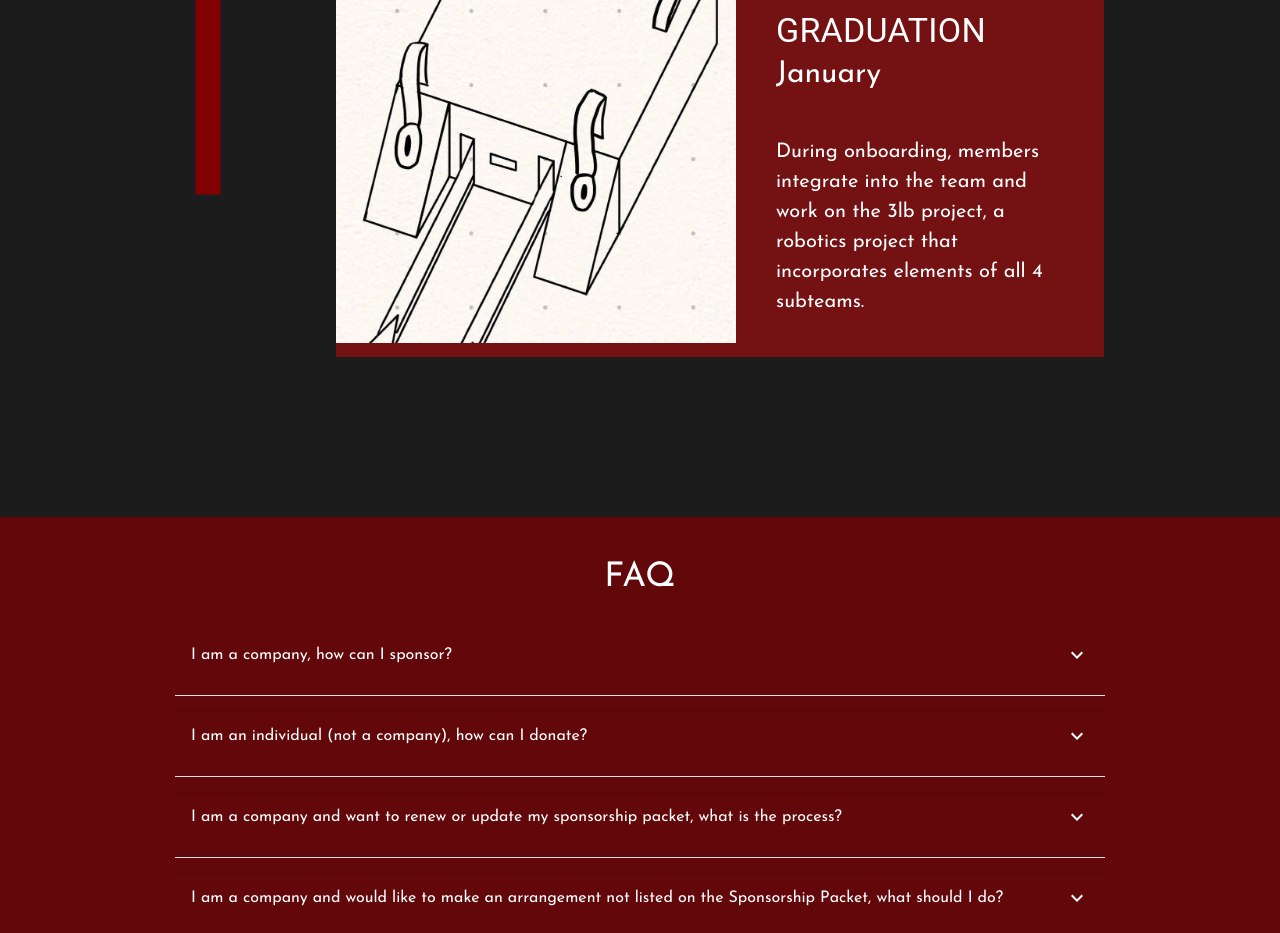
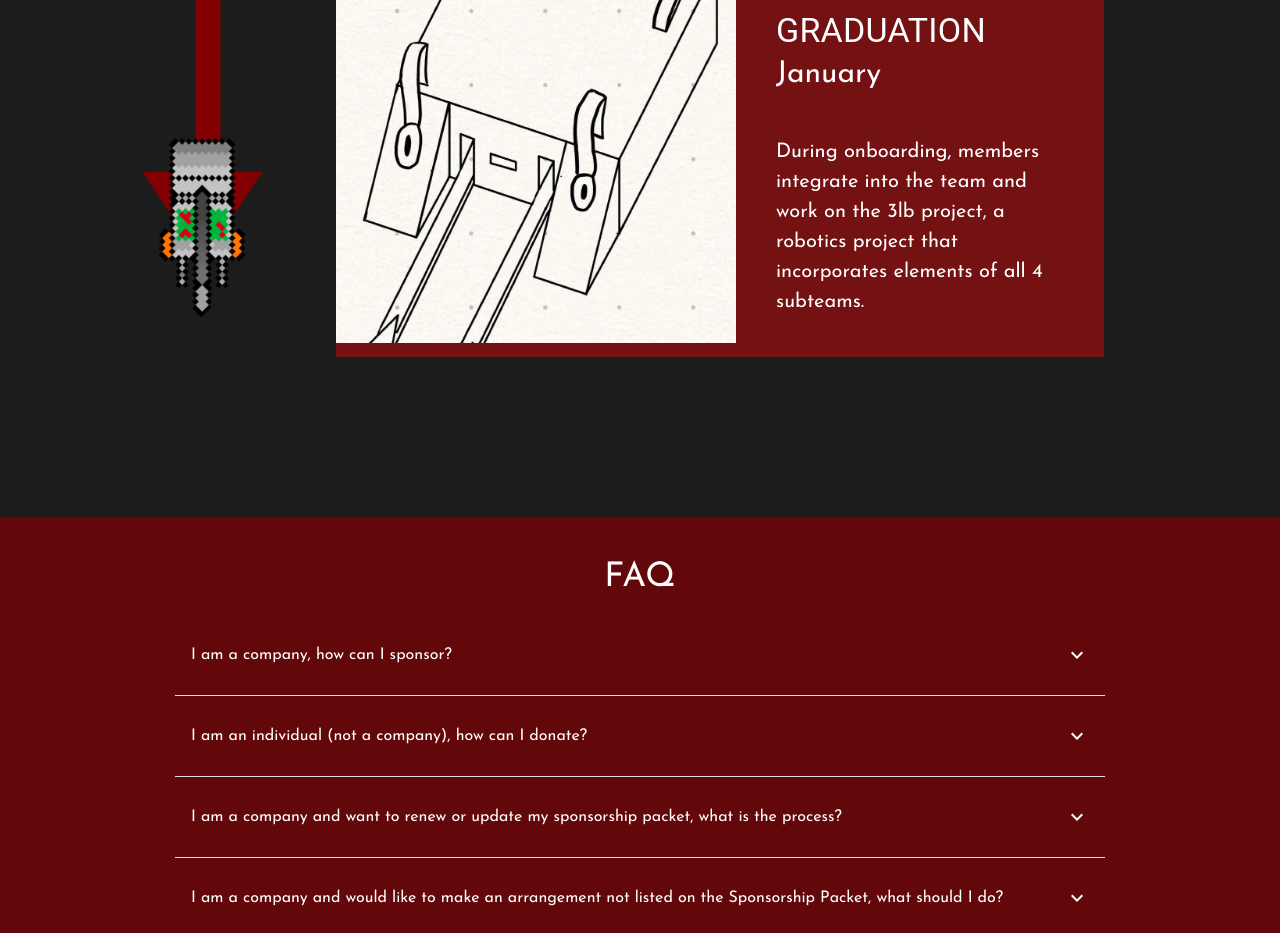
Before and after one commit to Cornell-University-Combat-Robotics/site-2025, a React (Vite) app in the folder react-site/: page /apply in a window 1280 px wide. Shown: the part 5660-6593 px from the top of the page. Built offline with nearby package versions, Linux system fonts and the light colour scheme.

Commit message:
Robot stays on top & on bottom of arrow now, just need to change bottom calculations

```diff
--- a/react-site/src/pages/apply.jsx
+++ b/react-site/src/pages/apply.jsx
@@ -1,6 +1,6 @@
 import { Typography, Box, Accordion, AccordionSummary, AccordionDetails, Divider, Stack, setRef } from "@mui/material";
 import apply from "../assets/background-pictures/newbies-photo.jpg";
-import React, { useEffect, useState, useRef } from "react";
+import React, { useEffect, useState, useRef, forwardRef } from "react";
 import RedBox from "../components/RedBox.tsx";
 import ExpandMoreIcon from '@mui/icons-material/ExpandMore';
 import join01 from "../assets/background-pictures/join-01-background.png";
@@ -9,6 +9,7 @@ import join03 from "../assets/background-pictures/join-03-background.png";
 import join04 from "../assets/background-pictures/join-04-background.png";
 import slugma from "../assets/3lb/slugma_profile.jpg";
 import robot_scroll from "../assets/robot_scroll.png";
+import arrow_img from "../assets/arrow.png";
 import { motion, useScroll, useTransform, useMotionValueEvent } from "framer-motion";
 
 /** Apply creates the Apply page for the website. */
@@ -54,23 +55,26 @@ export default function Apply() {
   /** attach this to component that you want to listen to in user's viewport */
   const ref = useRef(null);
   const arrow = useRef(null);
+  const robot = useRef(null); //for robot img
 
   const [userBottom, setUserBottom] = useState(window.innerHeight + window.scrollY);
-  const [refBottom, setRefBottom] = useState(0);
 
   const [arrowBottom, setArrowBottom] = useState(0);
 
   useEffect(() => {
-    if (ref.current) {
-      // Get initial absolute position
-      const refComp = ref.current.getBoundingClientRect();
-      setRefBottom(refComp.bottom + window.scrollY);
-    }
+    //do i need this? doesnt serve any fxn currently...
+    const updateArrowBottom = () => {
+      const refArrow = arrow.current.getBoundingClientRect();
+      setArrowBottom(refArrow.bottom + window.scrollY);
+    };
+
+    window.addEventListener("resize", updateArrowBottom)
 
     if (arrow.current) {
       const refArrow = arrow.current.getBoundingClientRect();
       setArrowBottom(refArrow.bottom + window.scrollY);
     }
+
   }, []);
 
   /*
@@ -92,7 +96,7 @@ export default function Apply() {
         setIsVisible(false);
       }
     },
-      { threshold: 0.05 } //controls how much of the element must be visible before [entry.isIntersecting] becomes true
+      { threshold: 0.2 } //controls how much of the element must be visible before [entry.isIntersecting] becomes true
     );
 
     //only runs when ref is not null -> meaning ref is attached to an object
@@ -102,8 +106,12 @@ export default function Apply() {
 
     //update bottom of window position by listening to user's scroll
     const handleScroll = () => {
+      setUserBottom(window.innerHeight + window.scrollY);
 
-      setUserBottom(window.innerHeight + window.scrollY);
+      if (robot.current) {
+        const refRobot = robot.current.getBoundingClientRect();
+        console.log("ROBOTTTTT bottom ", refRobot.bottom);
+      }
     };
 
 
@@ -124,7 +132,15 @@ export default function Apply() {
     } else {
       setIsBottomCrossed(false);
     }
-  }, [userBottom, refBottom]);
+  }, [userBottom, arrowBottom]);
+
+  {/*
+  useEffect(() => {
+    console.log("Bottom: ", isBottomCrossed)
+    console.log("user bottom: ", userBottom)
+    console.log("constan bottom: ", arrowBottom)
+  }, [isBottomCrossed, userBottom])
+  */}
 
   return (
 
@@ -284,7 +300,7 @@ export default function Apply() {
 
 
 
-      <Stack direction="row" paddingRight={20} paddingLeft={20} gap={10} ref={ref}
+      <Stack direction="row" paddingRight={20} paddingLeft={20} gap={10} ref={ref} position="relative"
 
       // Ensures scrolling
       >
@@ -301,41 +317,59 @@ export default function Apply() {
           >
           </line>
 
-          {/*equilateral triangle: TODO -> rn is hardcoded... */}
+          {/*equilateral triangle: TODO -> rn is hardcoded...
           <polygon points="0,10 100,10 50,100" //(50,10): 50% from left of svg, 10% from top of svg
             fill="#820002"
             transform="translate(15, 2600)" //shifts the triangle 20 units right and 30 units down
             ref={arrow}
           />
+          */}
+
+          {/*
+          <circle
+            cx="50%"
+            cy="5%" //same as y1 of line
+            r={25} //radius
+            fill="#820002" //color
+          >
+          </circle>
+
+          <circle
+            cx="50%"
+            cy="90%" //same as y2 of line
+            r={25} //radius
+            fill="#820002" //color
+          >
+          </circle>
+                */}
 
         </svg>
 
-        {/*
-        <Box
-          zIndex={100}
-          position="sticky"
-          left={47}
-          top={"40%"}
-        >
-          <img
-            src={robot_scroll}
-            style={{
-              transform: "scale(0.4)" // scale the image down, maintaining aspect ratio
-            }}
-          />
-        </Box>
-         */}
+        <img
+          src={arrow_img}
+          style={{
+            transform: "scale(0.6)",
+            zIndex: "100",
+            position: "absolute",
+            bottom: "7%",
+            left: "8%"
+          }}
+          ref={arrow}
+        />
 
-        {isVisible && !isBottomCrossed && (
-          <Box
-            zIndex={100}
-            position="fixed"
-            left={-47}
-            top={"50%"}
-          >
-            <RobotScroll />
-          </Box>)
+
+        {!isVisible && !isBottomCrossed &&
+          <RobotImage pos={"absolute"} top={"0%"} ref={null}/>
         }
+
+        {isBottomCrossed &&
+          <RobotImage pos={"absolute"} bottom={"2%"} ref={null}/>
+        }
+
+        {isVisible && !isBottomCrossed &&
+          <RobotImage pos={"fixed"} top={"20%"} ref={robot} />
+        }
+
 
         {/** TODO completely separate robot scroll image that is suppose to stay at the bottom of the arrow if user scrolls down past it & disappear when user scrolls up past it*/}
         {/*
@@ -367,17 +401,29 @@ export default function Apply() {
   );
 }
 
-{/** Component containing robot scrolling image */ }
-function RobotScroll() {
+{/** Component containing robot scrolling image
+  functional components (like RobotImage) can't accept refs directly
+  unless they are wrapped with React.forwardRef
+
+  NOTE: const NOT a ref
+  once you've defined the RobotImage component with forwardRef, you can use it like any other React component
+  */ }
+const RobotImage = forwardRef(({ pos, top, bottom }, ref) => {
   return (
     <img
       src={robot_scroll}
       style={{
-        transform: "scale(0.4)" // scale the image down, maintaining aspect ratio
+        transform: "scale(0.4)", // scale the image down, maintaining aspect ratio
+        zIndex: "100",
+        position: pos,
+        left: "7%",
+        ...(top ? { top } : {}), // Apply top only if passed????
+        ...(bottom ? { bottom } : {}), // Apply bottom only if passed
+        ref: {ref}
       }}
     />
   );
-}
+});
 
 function MemberExperienceComponent({ bgcolor, img, title, subtitle, desc }) {
   return (
```
Also changed, not shown: react-site/src/assets/arrow.png (added), react-site/src/assets/robot_scroll.png.
